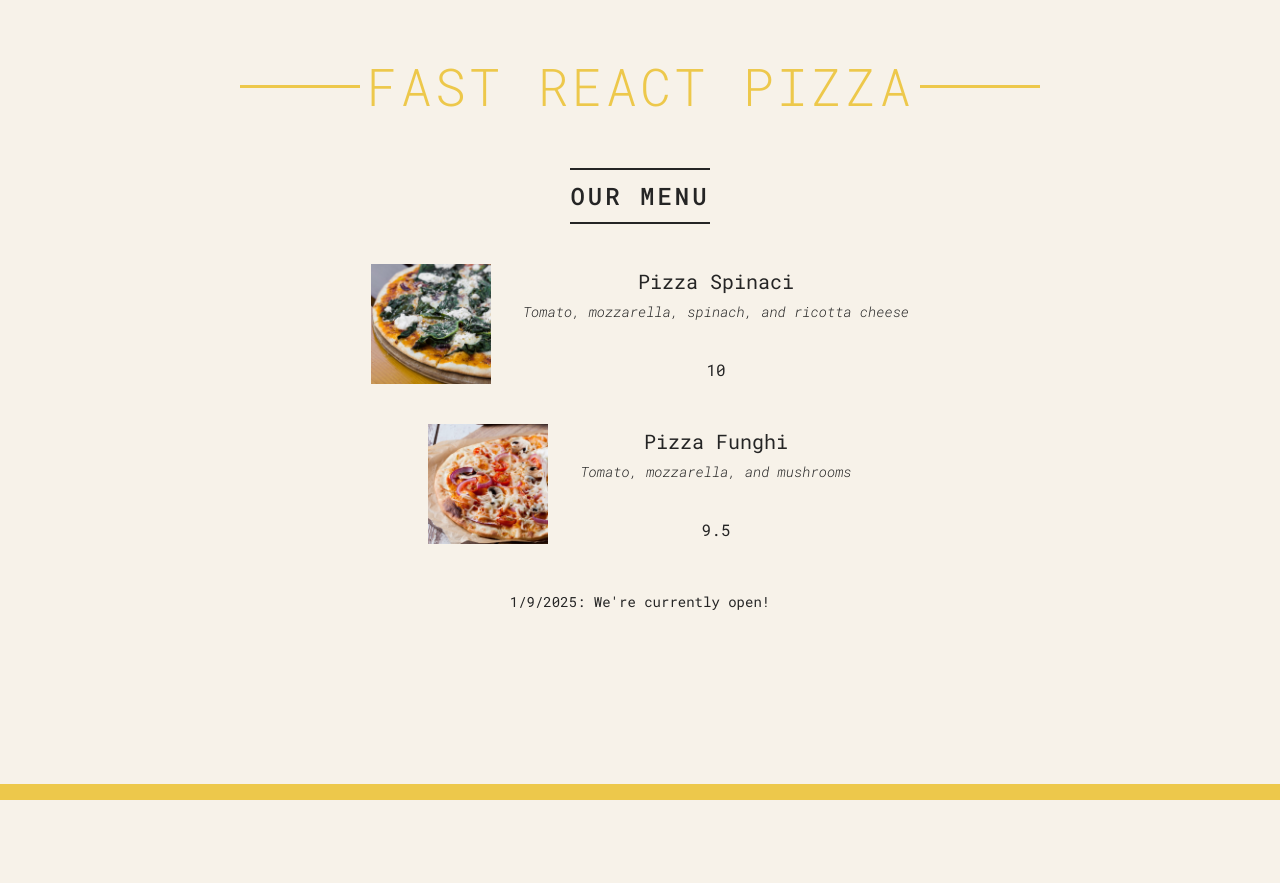
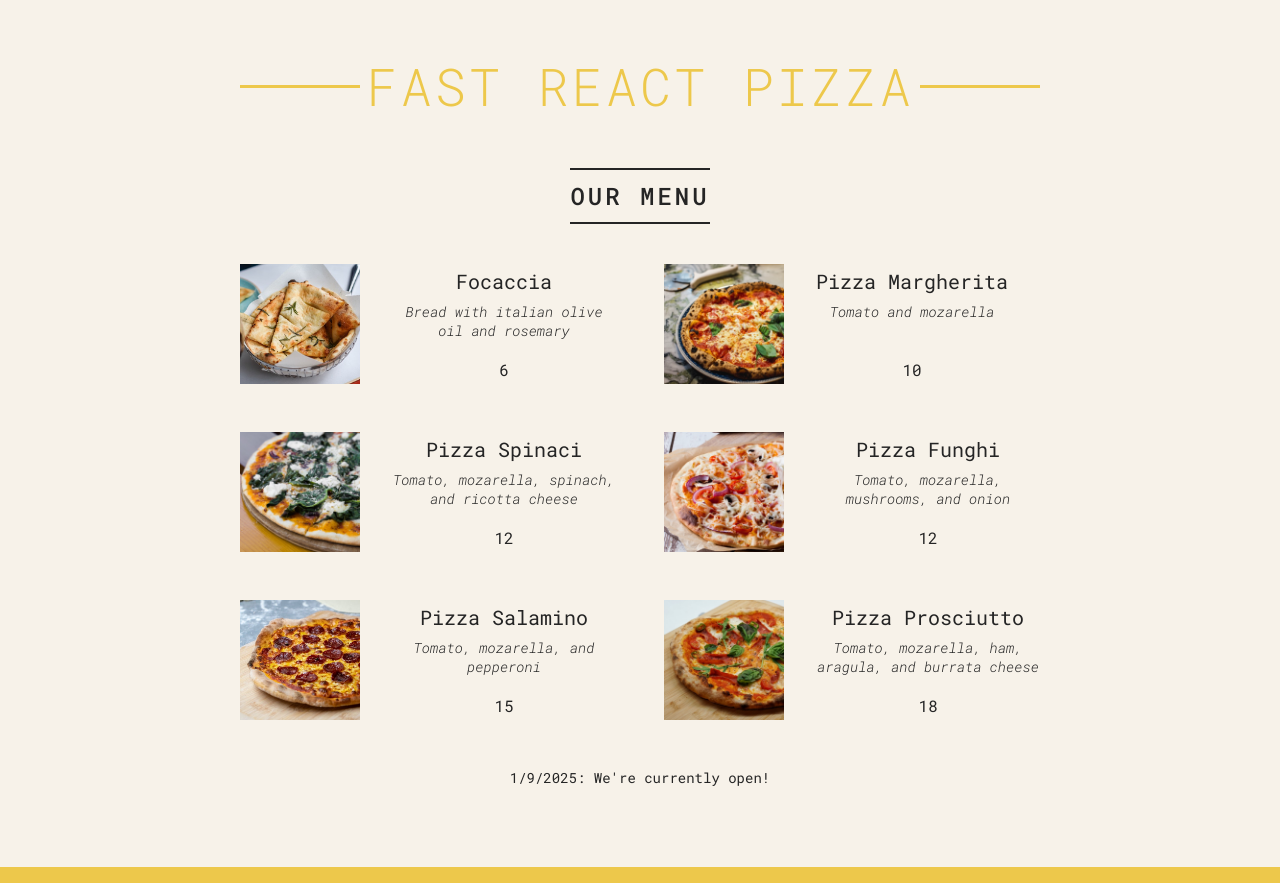
Before and after one commit to ericPantarotto/react_ultimateCourse, a React (Vite) app in the folder 5_components_props_jsx/: page / in a window 1280 px wide. Before the commit the page ends 800 px from the top, so only its background shows below. Built offline with nearby package versions, Linux system fonts and the light colour scheme.

Commit message:
5. Rendering Lists

```diff
--- a/5_components_props_jsx/src/App.jsx
+++ b/5_components_props_jsx/src/App.jsx
@@ -1,5 +1,6 @@
 // import React from 'react';
 import PropTypes from 'prop-types';
+import { pizzaData } from '../data';
 import './App.css';
 
 function App() {
@@ -32,18 +33,12 @@ function Menu() {
   return (
     <main className='menu'>
       <h2>Our menu</h2>
-      <Pizza
-        name='Pizza Spinaci'
-        ingredients='Tomato, mozzarella, spinach, and ricotta cheese'
-        photoName='../pizzas/spinaci.jpg'
-        price={10}
-      />
-      <Pizza
-        name='Pizza Funghi'
-        ingredients='Tomato, mozzarella, and mushrooms'
-        photoName='../pizzas/funghi.jpg'
-        price={9.5}
-      />
+
+      <ul className='pizzas'>
+        {pizzaData.map((pizza) => (
+          <Pizza key={pizza.name} pizzaObject={pizza} />
+        ))}
+      </ul>
     </main>
   );
 }
@@ -64,21 +59,17 @@ function Footer() {
 
 function Pizza(props) {
   return (
-    <div className='pizza'>
-      <img src={props.photoName} alt='pizza spinaci' />
+    <li className='pizza'>
+      <img src={props.pizzaObject.photoName} alt={props.pizzaObject.name} />
       <div>
-        <h3>{props.name}</h3>
-        <p>{props.ingredients}</p>
-        <span>{props.price}</span>
+        <h3>{props.pizzaObject.name}</h3>
+        <p>{props.pizzaObject.ingredients}</p>
+        <span>{props.pizzaObject.price}</span>
       </div>
-    </div>
+    </li>
   );
 }
-
 Pizza.propTypes = {
-  name: PropTypes.string,
-  ingredients: PropTypes.string,
-  photoName: PropTypes.string,
-  price: PropTypes.integer,
+  pizzaObject: PropTypes.object,
 };
 export default App;
```
